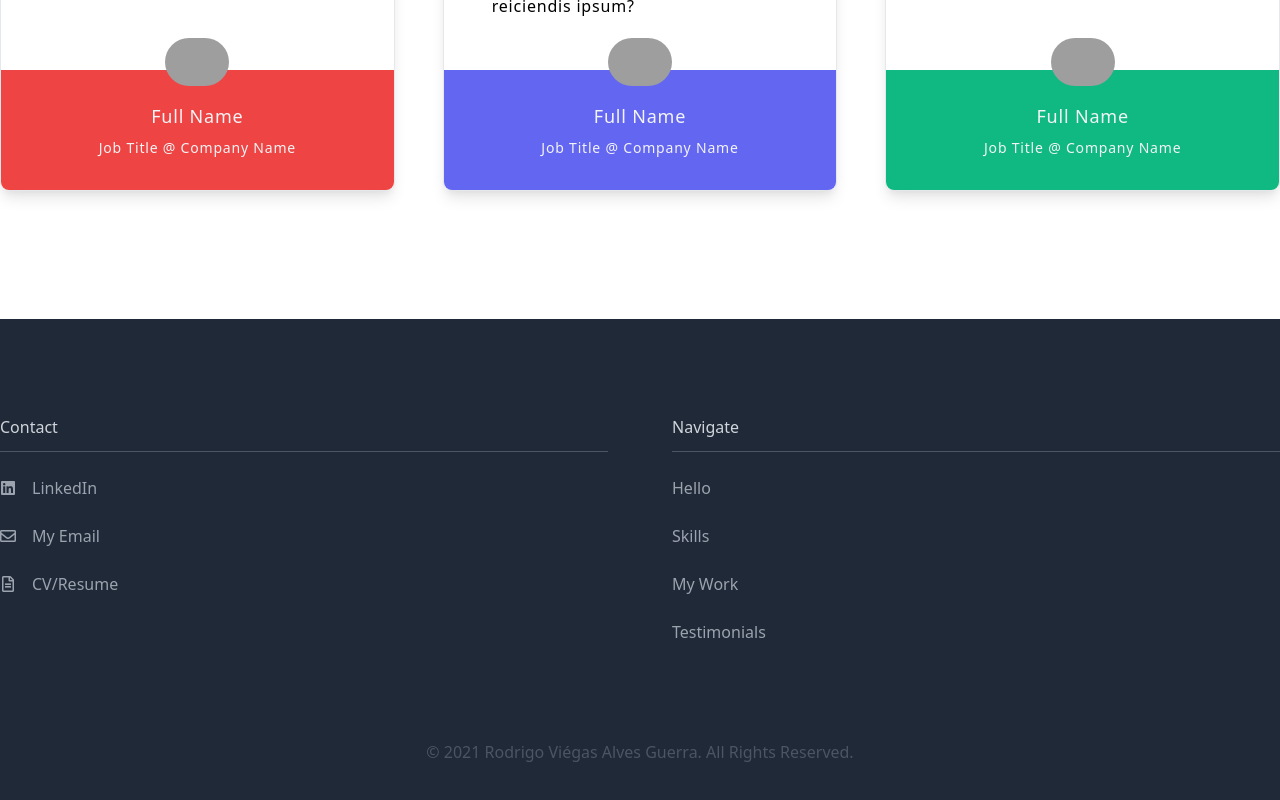
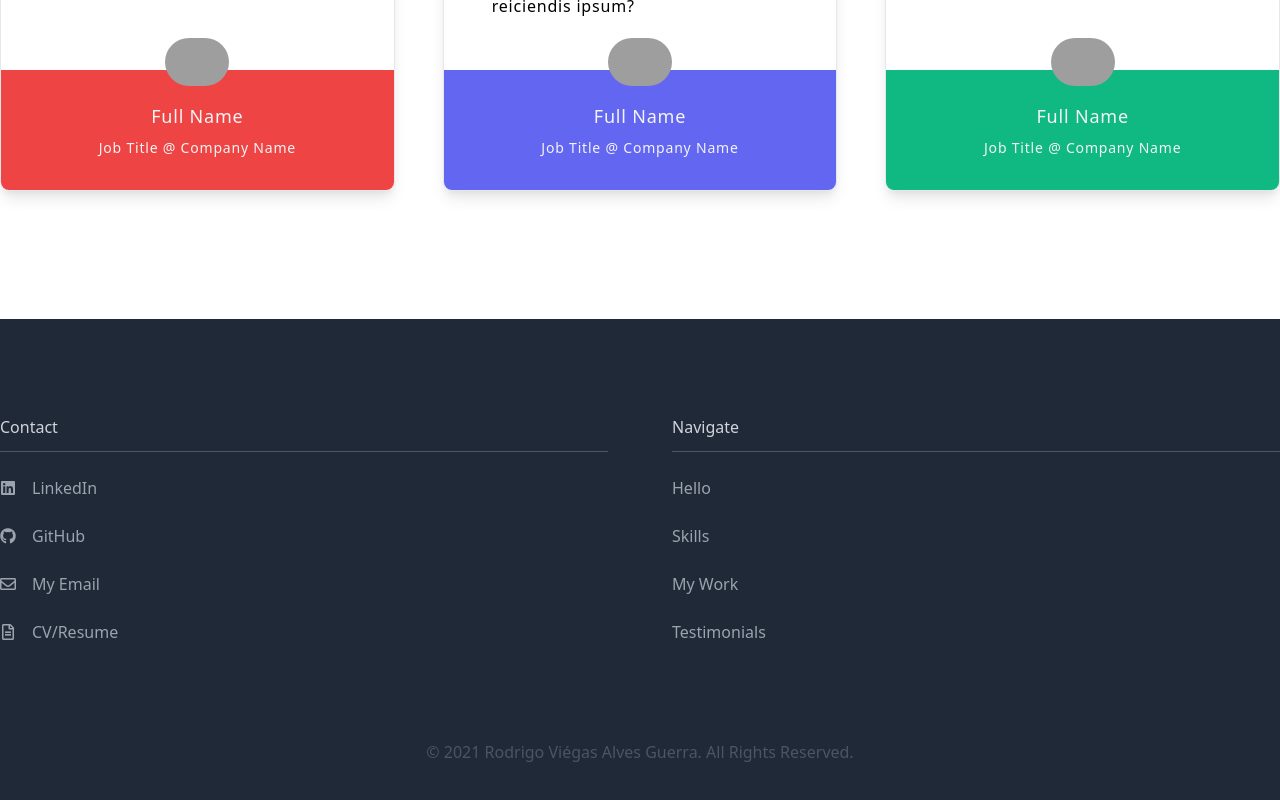
Before and after one commit to rvaguerra/my-website, a Vue app: page / in a window 1280 px wide. Shown: the part 3565-4365 px from the top of the page. Built offline with nearby package versions, Linux system fonts and the light colour scheme; grey boxes are pictures that could not be loaded.

Commit message:
Added github link to footer

```diff
--- a/src/components/AppFooter.vue
+++ b/src/components/AppFooter.vue
@@ -48,6 +48,11 @@ export default {
           icon: "fab fa-linkedin",
         },
         {
+          text: "GitHub",
+          url: "#",
+          icon: "fab fa-github",
+        },
+        {
           text: "My Email",
           url: "#",
           icon: "far fa-envelope",
```
